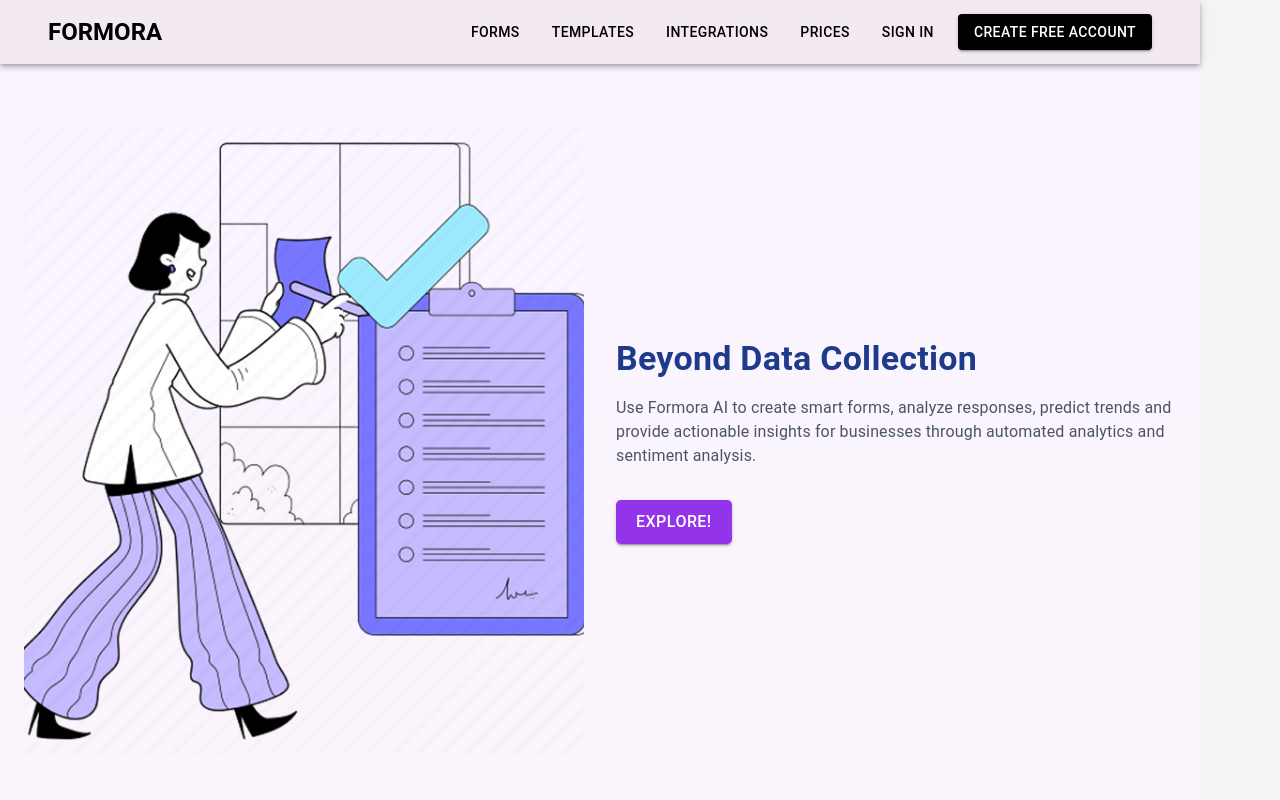
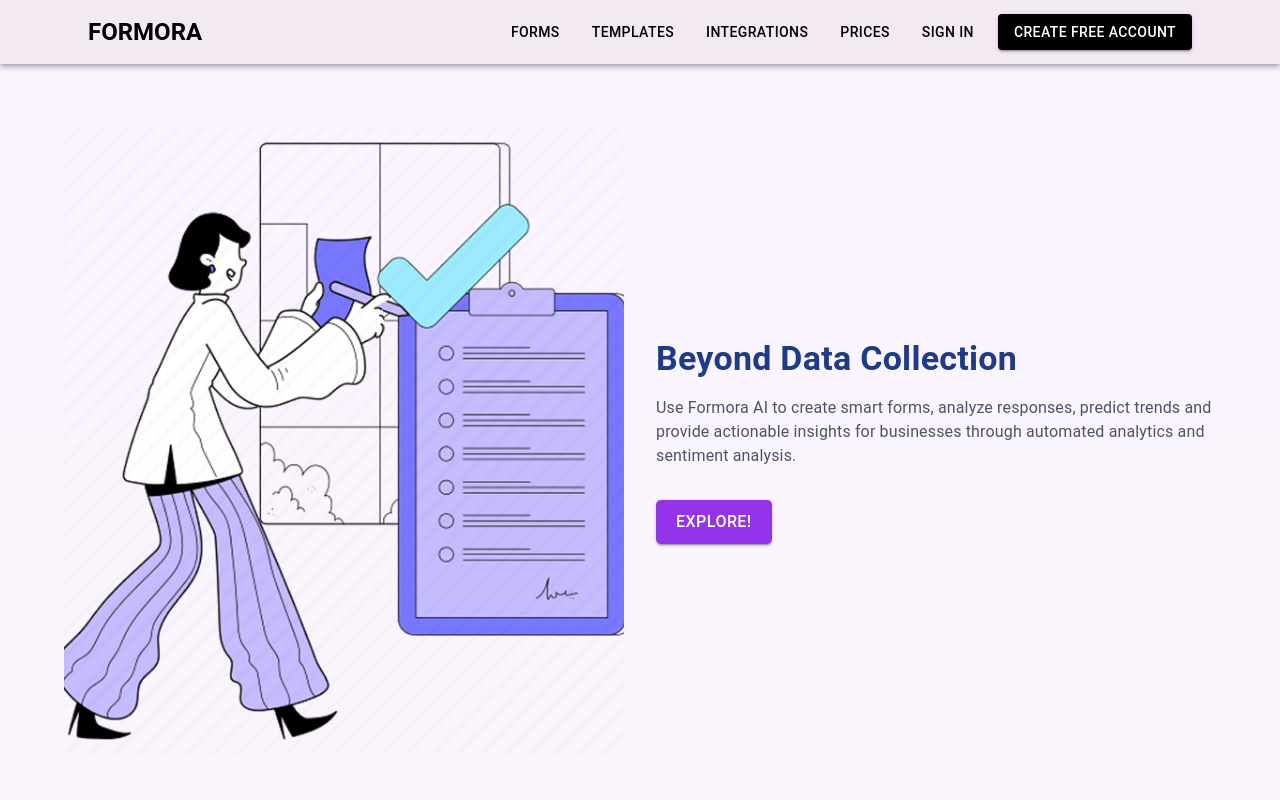
Before and after one commit to HiAmanAgrawal/Formora, a React (Vite) app in the folder front-end/: page /landingpage in a window 1280 px wide. Shown: the top 800 px of the page. Built offline with nearby package versions, Linux system fonts and the light colour scheme.

Commit message:
change css

```diff
--- a/front-end/src/pages/LandingPage.jsx
+++ b/front-end/src/pages/LandingPage.jsx
@@ -197,7 +197,7 @@ const LandingPage = () => {
     ];
 
     return (
-        <Box sx={{ background: 'linear-gradient(180deg, #FAF5FF 0%, #FDF2F8 100%)', minHeight: '100vh' }}>
+        <Box sx={{ background: 'linear-gradient(180deg, #FAF5FF 0%, #FDF2F8 100%)', minHeight: '100vh' , minWidth: '100vw'}}>
 
             {/* Navigation */}
             <StyledAppBar position="static" sx={{ backgroundColor: '#F2E9F2', color: '#000' }}>
```
